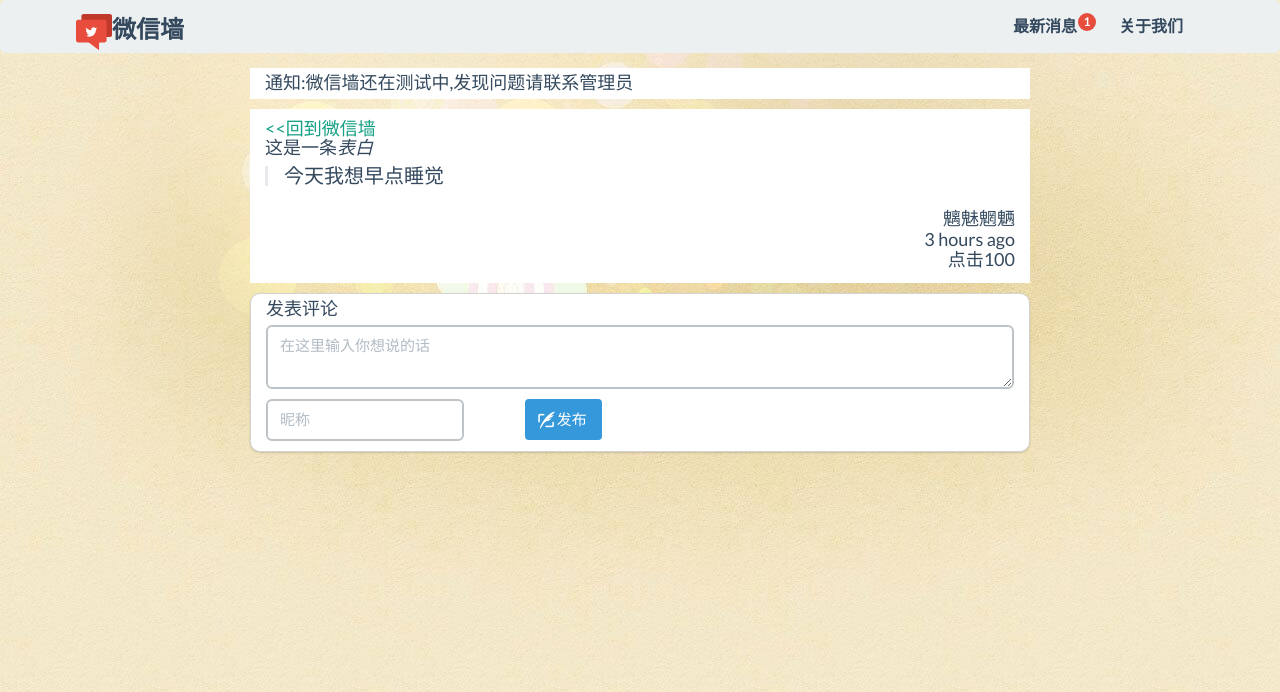
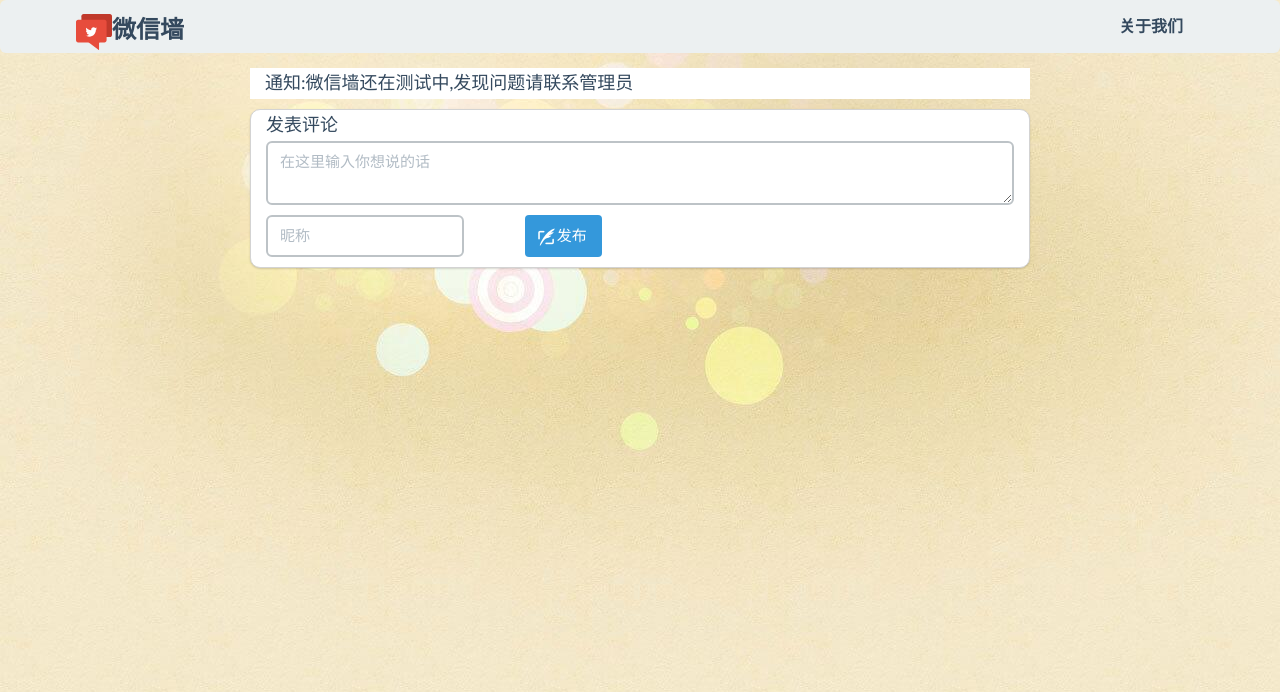
Before and after one commit to halfcrazy/WechatWall, a Python web app: template WechatWall/templates/detail.html in a window 1280 px wide. Shown: the top 692 px of the page. Run offline with Jinja, Linux system fonts and the light colour scheme; the template is opened without the code that fills it, so the values that code supplies are empty.

```diff
--- a/WechatWall/static/js/detail.js
+++ b/WechatWall/static/js/detail.js
@@ -4,6 +4,19 @@ function load_comment_post (post_id) {
         var obj = data;
         if(obj.statusCode==200){
             console.log(obj);
+            var HTML = '<div class="row">'
+                          +'<div class="col-md-8 col-md-offset-2 post-to-comment">'
+                            +'<a href="/"><<回到微信墙</a>'
+                            +'<p class="text-left">这是一条<em>'+get_category(obj.post.category_id)+'</em></p>'
+                            +'<blockquote>'
+                              +'<p>'+obj.post.content+'</p>'
+                            +'</blockquote>'
+                            +'<p class="text-right">'+obj.post.author+'</p>'
+                            +'<p class="text-right">'+pretty_date(obj.post.created_at)+'</p>'
+                            +'<p class="text-right">点击'+obj.post.click_num+'</p>'
+                          +'</div>'
+                      +'</div>';
+            $(".post-info").append(HTML);
             if(obj.comments.length>0){
                 var items = [];
                 $.each(obj.comments,function(idx,comment){
@@ -20,6 +33,7 @@ function load_comment_post (post_id) {
                     +'</p>'
                     +'</div></div><div class="col-md-2"></div></div>';
                     items.push(HTML);
+                    max_data_id=idx+1;
                 });
                 $(".post-list").prepend(items.reverse().join(""));
                 set_color();
@@ -56,17 +70,44 @@ $(function() {
     var post_id = url_parts[url_parts.length-1];
     load_comment_post(post_id);
 
+    max_data_id = 0;
+
     $("#submit_btn").click(function() {
+        var comment = $("#content").val();
+        var author = $("#nickname").val();
+        var ts = Date.parse(new Date());
+
         $.post("/api/post",{
             _xsrf: getCookie("_xsrf"),
             kind: "comment",
-            comment: $("#content").val(),
-            author: $("#nickname").val(),
+            comment: comment,
+            author: author,
             reply_to: post_id,
         },function (data,textStatus) {
-            console.log(data);
+            var obj = data;
+            if(obj.statusCode==200){
+                var HTML = '<div class="row"><div class="col-md-2"></div><div class="col-md-8">'
+                    +'<div class="post" '+'data-id="'+(max_data_id+1)+'">'
+                    +'<p class="text-left info">'
+                    +'#'+(max_data_id+1)
+                    +'</p><p class="text-left">'
+                    +html_escape(comment)
+                    +'</p><p class="text-right">'
+                    +html_escape(obj.author)
+                    +'</p><p class="text-right">'
+                    +pretty_date(ts)
+                    +'</p>'
+                    +'</div></div><div class="col-md-2"></div></div>';
+                $(".post-list").prepend(HTML);
+                set_color();
+                //这里需要提示用户发送成功
+                layer.msg('评论成功', 2, -1);
+                $("#content").val("");
+            }
+            else{
+                layer.msg('评论失败', 2, -1);
+            }
         });
-        load_comment_post(post_id);// oh, it;s dit
         return false;
     });
 });
--- a/WechatWall/static/js/utils.js
+++ b/WechatWall/static/js/utils.js
@@ -6,6 +6,10 @@ function html_escape(a){
             .replace("'", '&#39;', 'g');
 }
 
+function get_category (category_id) {
+    var category = ['全部','表白','吐槽','心愿'];
+    return category[category_id];
+}
 function pretty_date(ts) {
     var timestamp = new Date().getTime() / 1000;
     var second_diff = timestamp - ts;
--- a/WechatWall/templates/detail.html
+++ b/WechatWall/templates/detail.html
@@ -24,7 +24,7 @@
   </div>
   <div class="collapse navbar-collapse" id="navbar-collapse-01">
     <ul class="nav navbar-nav navbar-right">
-      <li><a href="#">最新消息<span class="navbar-new">1</span></a></li>
+      <!--<li><a href="#">最新消息<span class="navbar-new">1</span></a></li>-->
       <li><a href="#">关于我们</a></li>
     </ul>
   </div>
@@ -45,20 +45,7 @@
         </div>
       </div>
       <div class="post-info">
-
-        <div class="row">
-          <div class="col-md-8 col-md-offset-2 post-to-comment">
-            <a href="/"><<回到微信墙</a>
-            <p class="text-left">这是一条<em>表白</em></p>
-            <blockquote>
-              <p>今天我想早点睡觉</p>
-            </blockquote>
-            <p class="text-right">魑魅魍魉</p>
-            <p class="text-right">3 hours ago</p>
-            <p class="text-right">点击100</p>
-          </div>
-        </div>
-
+        <!--load post info here-->
       </div>
 
       <div class="post-editor">
@@ -120,6 +107,7 @@
 <script src="{{ static_url("js/vendor/jquery.min.js") }}"></script>
 <script src="{{ static_url("js/jquery.cookie.js") }}"></script>
 <script src="{{ static_url("js/flat-ui.min.js") }}"></script>
+<script src="{{ static_url("js/layer.min.js") }}"></script>
 <script src="{{ static_url("js/utils.js") }}"></script>
 <script src="{{ static_url("js/detail.js") }}"></script>
 
--- a/WechatWall/views/handlers.py
+++ b/WechatWall/views/handlers.py
@@ -171,7 +171,7 @@ class ApiReceiveHandler(BaseHandler):
                 self.session.commit()
 
                 self.set_header("Content-Type", "application/json; charset=UTF-8")
-                self.write(json.dumps({'status': u'post创建成功', 'statusCode': 200}, ensure_ascii=False))
+                self.write(json.dumps({'status': u'post创建成功', 'post_id': self.post.id, 'author': author, 'statusCode': 200}, ensure_ascii=False))
                 return
 
             except Exception, e:
@@ -197,7 +197,7 @@ class ApiReceiveHandler(BaseHandler):
                 self.session.commit()
 
                 self.set_header("Content-Type", "application/json; charset=UTF-8")
-                self.write(json.dumps({'status': u'comment创建成功', 'statusCode': 200}, ensure_ascii=False))
+                self.write(json.dumps({'status': u'comment创建成功', 'author': author, 'statusCode': 200}, ensure_ascii=False))
                 return
 
             except Exception, e:
```
Also changed, not shown: WechatWall/static/js/wall.js (+39 -15 lines), WechatWall/templates/index.html (+5 -2 lines).
